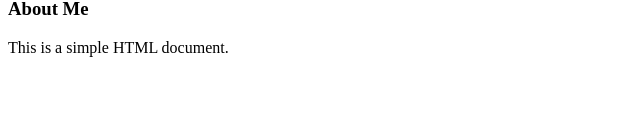
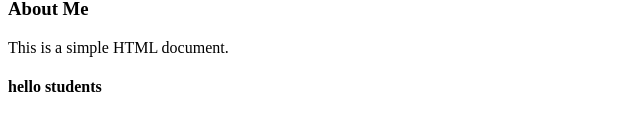
Before and after one commit to ganta-karthik/project1, a plain HTML site: page index.html in a window 1280 px wide. Shown: the part 129-260 px from the top of the page, without its empty margins (0-640 px from the left). Drawn offline with Linux system fonts and the light colour scheme.

Commit message:
added students

```diff
--- a/index.html
+++ b/index.html
@@ -10,6 +10,7 @@
     <h2>Welcome to My Website</h2>
     <h3>About Me</h3>
     <p>This is a simple HTML document.</p>
+    <h4>hello students</h4>
 
 </body>
 </html>
```
